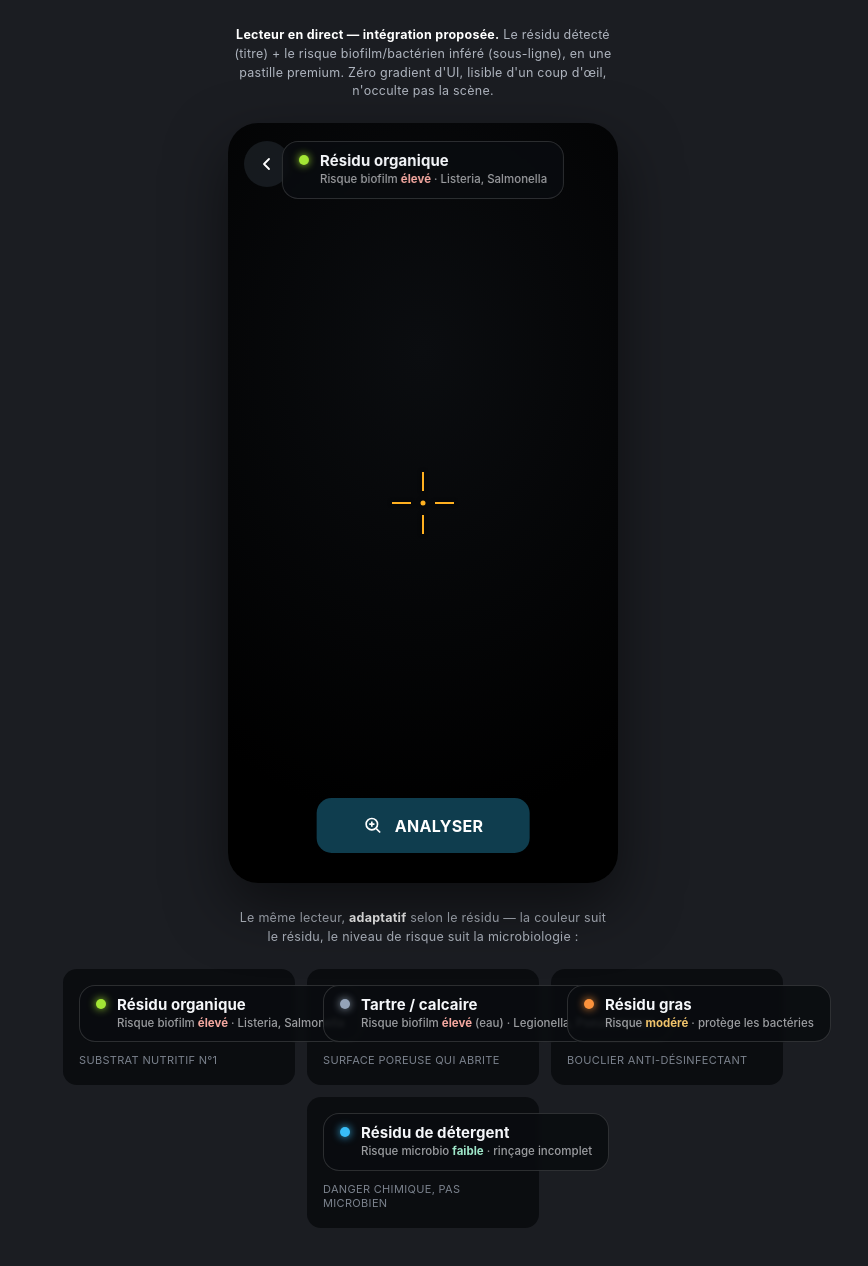
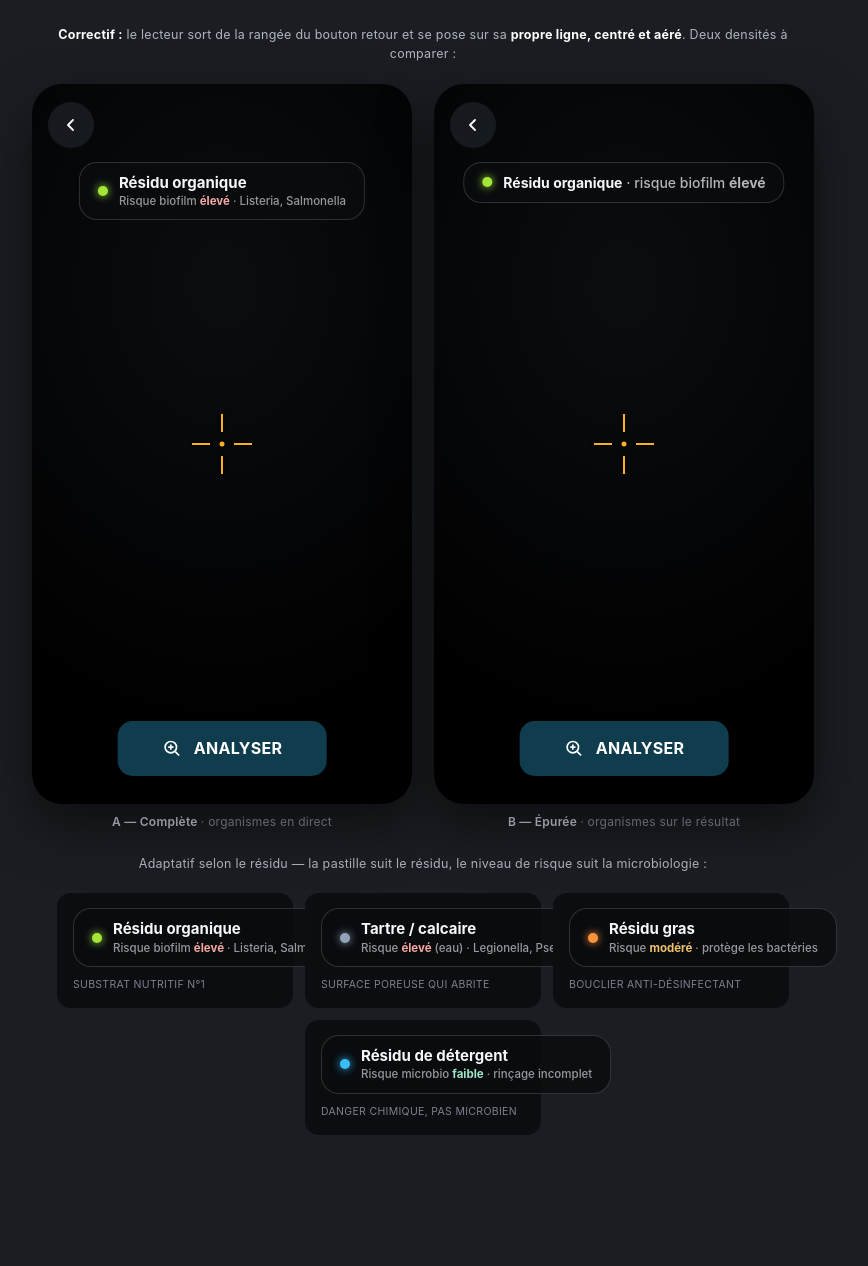
Before and after one commit to Lamiralx/Lucens-IA, a website: page preview-lv-readout.html in a window 1280 px wide. Shown: the whole page, without its empty margins (217-1085 px from the left). After the commit the page ends 1179 px from the top, so only its background shows below. Drawn offline with Linux system fonts and the light colour scheme.

Commit message:
Maquette lecteur LV v2 : lecteur sur sa propre ligne centree + comparaison densites A/B

```diff
--- a/preview-lv-readout.html
+++ b/preview-lv-readout.html
@@ -2,98 +2,89 @@
 <html lang="fr"><head><meta charset="utf-8">
 <meta name="viewport" content="width=device-width, initial-scale=1">
 <style>
-  :root{
-    --font:-apple-system,BlinkMacSystemFont,"Segoe UI",Roboto,Helvetica,Arial,sans-serif;
-    --accent:#0F3D4E; --ink:#F5F7FA;
-  }
+  :root{--font:-apple-system,BlinkMacSystemFont,"Segoe UI",Roboto,Helvetica,Arial,sans-serif;--accent:#0F3D4E;--ink:#F5F7FA}
   *{box-sizing:border-box;margin:0;padding:0}
-  body{font-family:var(--font);background:#1b1d22;display:flex;flex-direction:column;align-items:center;gap:22px;padding:26px 0 40px}
-  .cap{color:#aeb4be;font-size:12.5px;letter-spacing:.02em;text-align:center;max-width:380px;line-height:1.5}
+  body{font-family:var(--font);background:#1b1d22;display:flex;flex-direction:column;align-items:center;gap:20px;padding:26px 14px 44px}
+  .cap{color:#aeb4be;font-size:12.5px;letter-spacing:.02em;text-align:center;max-width:760px;line-height:1.5}
   .cap b{color:#fff}
+  .row{display:flex;gap:22px;flex-wrap:wrap;justify-content:center}
+  .col{display:flex;flex-direction:column;align-items:center;gap:10px}
+  .tag{color:#cfd5de;font-size:12px;font-weight:600;letter-spacing:.02em}
+  .tag span{color:#8a9098;font-weight:400}
 
-  /* ===== Live View (caméra sombre) ===== */
-  .lv{position:relative;width:390px;height:760px;background:radial-gradient(120% 80% at 50% 30%,#0b0d10 0%,#000 78%);border-radius:30px;overflow:hidden;box-shadow:0 24px 60px rgba(0,0,0,.5)}
-  /* (le gradient ci-dessus = juste le rendu sombre de la caméra réelle, pas un élément d'UI) */
+  .lv{position:relative;width:380px;height:720px;background:radial-gradient(120% 80% at 50% 28%,#0b0d10 0%,#000 78%);border-radius:30px;overflow:hidden;box-shadow:0 22px 54px rgba(0,0,0,.5)}
 
-  /* bouton retour flottant */
   .back{position:absolute;top:18px;left:16px;width:46px;height:46px;border-radius:50%;background:rgba(28,32,38,.78);display:flex;align-items:center;justify-content:center}
   .back svg{width:20px;height:20px;stroke:#fff;stroke-width:1.8;fill:none;stroke-linecap:round;stroke-linejoin:round}
 
-  /* ===== LECTEUR EN DIRECT (la pièce maîtresse) ===== */
-  .readout{position:absolute;top:18px;left:50%;transform:translateX(-50%);
-    display:inline-flex;align-items:center;gap:11px;
-    padding:10px 16px 11px;max-width:300px;
-    background:rgba(10,12,16,.86);border:1px solid rgba(255,255,255,.14);
-    border-radius:16px;-webkit-backdrop-filter:blur(2px);backdrop-filter:blur(2px)}
-  .dot{flex:0 0 auto;width:10px;height:10px;border-radius:50%;background:var(--c);box-shadow:0 0 9px var(--c);margin-top:3px;align-self:flex-start}
+  /* ===== LECTEUR : sur sa PROPRE ligne, centré, aéré ===== */
+  .readout{position:absolute;top:78px;left:50%;transform:translateX(-50%);
+    display:inline-flex;align-items:center;gap:11px;padding:11px 18px;max-width:330px;
+    background:rgba(10,12,16,.85);border:1px solid rgba(255,255,255,.15);border-radius:18px}
+  .dot{flex:0 0 auto;width:10px;height:10px;border-radius:50%;background:var(--c);box-shadow:0 0 9px var(--c)}
   .rt{display:flex;flex-direction:column;min-width:0}
-  .residue{font-size:15px;font-weight:650;color:var(--ink);letter-spacing:.005em;line-height:1.15}
-  .risk{font-size:11.5px;font-weight:500;color:rgba(245,247,250,.62);margin-top:3px;line-height:1.25;white-space:nowrap;overflow:hidden;text-overflow:ellipsis}
-  .risk .lvl{font-weight:650}
-  .risk.high  .lvl{color:#F4A8A0}
-  .risk.mid   .lvl{color:#F0C36B}
-  .risk.low   .lvl{color:#9FE6C9}
+  .residue{font-size:15px;font-weight:650;color:var(--ink);line-height:1.15}
+  .risk{font-size:11.5px;font-weight:500;color:rgba(245,247,250,.6);margin-top:3px;line-height:1.25;white-space:nowrap}
+  .lvl{font-weight:650}
+  .high .lvl{color:#F4A8A0}.mid .lvl{color:#F0C36B}.low .lvl{color:#9FE6C9}
+  /* variante 1 ligne */
+  .readout.one .dot{margin:0}
+  .oneline{font-size:14px;font-weight:500;color:rgba(245,247,250,.72);white-space:nowrap}
+  .oneline b{font-weight:650;color:var(--ink)}
 
-  /* réticule centré (croix ambre + point) */
-  .ret{position:absolute;top:50%;left:50%;transform:translate(-50%,-50%);width:62px;height:62px;filter:drop-shadow(0 0 2px rgba(0,0,0,.9))}
-  .ret::before,.ret::after{content:"";position:absolute;background:linear-gradient(var(--d,to bottom),#FFB020 0 30%,transparent 30% 70%,#FFB020 70% 100%)}
-  .ret::before{left:50%;top:0;width:2px;height:100%;transform:translateX(-50%)}
-  .ret::after{top:50%;left:0;height:2px;width:100%;transform:translateY(-50%);background:linear-gradient(to right,#FFB020 0 30%,transparent 30% 70%,#FFB020 70% 100%)}
+  .ret{position:absolute;top:50%;left:50%;transform:translate(-50%,-50%);width:60px;height:60px;filter:drop-shadow(0 0 2px rgba(0,0,0,.9))}
+  .ret::before{content:"";position:absolute;left:50%;top:0;width:2px;height:100%;transform:translateX(-50%);background:linear-gradient(to bottom,#FFB020 0 30%,transparent 30% 70%,#FFB020 70% 100%)}
+  .ret::after{content:"";position:absolute;top:50%;left:0;height:2px;width:100%;transform:translateY(-50%);background:linear-gradient(to right,#FFB020 0 30%,transparent 30% 70%,#FFB020 70% 100%)}
   .ret i{position:absolute;top:50%;left:50%;width:5px;height:5px;border-radius:50%;background:#FFB020;transform:translate(-50%,-50%)}
 
-  /* bouton analyser */
-  .shoot{position:absolute;left:50%;bottom:30px;transform:translateX(-50%);display:inline-flex;align-items:center;gap:11px;
-    background:var(--accent);color:#fff;font-weight:650;font-size:16px;letter-spacing:.02em;
-    padding:17px 46px;border-radius:15px}
+  .shoot{position:absolute;left:50%;bottom:28px;transform:translateX(-50%);display:inline-flex;align-items:center;gap:11px;background:var(--accent);color:#fff;font-weight:650;font-size:16px;letter-spacing:.02em;padding:17px 44px;border-radius:15px}
   .shoot svg{width:21px;height:21px;stroke:#fff;stroke-width:1.9;fill:none}
 
-  /* ===== bande comparative des états ===== */
-  .strip{display:flex;flex-wrap:wrap;gap:12px;justify-content:center;max-width:760px}
-  .mini{background:#0b0d10;border-radius:14px;padding:16px 16px 18px;width:232px}
-  .mini .readout{position:static;transform:none;max-width:none;display:inline-flex}
-  .mini .ml{color:#7b828d;font-size:11px;margin-top:11px;letter-spacing:.03em;text-transform:uppercase}
+  .strip{display:flex;flex-wrap:wrap;gap:12px;justify-content:center;max-width:780px}
+  .mini{background:#0b0d10;border-radius:14px;padding:15px 16px 17px;width:236px}
+  .mini .readout{position:static;transform:none;max-width:none}
+  .ml{color:#7b828d;font-size:10.5px;margin-top:11px;letter-spacing:.03em;text-transform:uppercase}
 </style></head>
 <body>
 
-  <div class="cap"><b>Lecteur en direct — intégration proposée.</b> Le résidu détecté (titre) + le risque biofilm/bactérien inféré (sous-ligne), en une pastille premium. Zéro gradient d'UI, lisible d'un coup d'œil, n'occulte pas la scène.</div>
+  <div class="cap"><b>Correctif :</b> le lecteur sort de la rangée du bouton retour et se pose sur sa <b>propre ligne, centré et aéré</b>. Deux densités à comparer :</div>
 
-  <!-- HERO : Live View avec lecteur (résidu organique) -->
-  <div class="lv">
-    <div class="back"><svg viewBox="0 0 20 20"><path d="M12 15 L7 10 L12 5"/></svg></div>
-
-    <div class="readout">
-      <span class="dot" style="--c:#A3E635"></span>
-      <div class="rt">
-        <div class="residue">Résidu organique</div>
-        <div class="risk high">Risque biofilm <span class="lvl">élevé</span> · Listeria, Salmonella</div>
+  <div class="row">
+    <!-- A : complète (organismes en direct) -->
+    <div class="col">
+      <div class="lv">
+        <div class="back"><svg viewBox="0 0 20 20"><path d="M12 15 L7 10 L12 5"/></svg></div>
+        <div class="readout high">
+          <span class="dot" style="--c:#A3E635"></span>
+          <div class="rt"><div class="residue">Résidu organique</div><div class="risk high">Risque biofilm <span class="lvl">élevé</span> · Listeria, Salmonella</div></div>
+        </div>
+        <div class="ret"><i></i></div>
+        <div class="shoot"><svg viewBox="0 0 24 24"><circle cx="10.5" cy="10.5" r="6.5"/><path d="M15.5 15.5 L20 20"/><path d="M10.5 7.5 V13.5 M7.5 10.5 H13.5"/></svg> ANALYSER</div>
       </div>
+      <div class="tag">A — Complète <span>· organismes en direct</span></div>
     </div>
 
-    <div class="ret"><i></i></div>
-
-    <div class="shoot"><svg viewBox="0 0 24 24"><circle cx="10.5" cy="10.5" r="6.5"/><path d="M15.5 15.5 L20 20"/><path d="M10.5 7.5 V13.5 M7.5 10.5 H13.5"/></svg> ANALYSER</div>
-  </div>
-
-  <div class="cap" style="margin-top:4px">Le même lecteur, <b>adaptatif</b> selon le résidu — la couleur suit le résidu, le niveau de risque suit la microbiologie :</div>
-
-  <!-- BANDE : les 4 états -->
-  <div class="strip">
-    <div class="mini">
-      <div class="readout"><span class="dot" style="--c:#A3E635"></span><div class="rt"><div class="residue">Résidu organique</div><div class="risk high">Risque biofilm <span class="lvl">élevé</span> · Listeria, Salmonella</div></div></div>
-      <div class="ml">Substrat nutritif n°1</div>
-    </div>
-    <div class="mini">
-      <div class="readout"><span class="dot" style="--c:#94A3B8"></span><div class="rt"><div class="residue">Tartre / calcaire</div><div class="risk high">Risque biofilm <span class="lvl">élevé</span> (eau) · Legionella, Pseudomonas</div></div></div>
-      <div class="ml">Surface poreuse qui abrite</div>
-    </div>
-    <div class="mini">
-      <div class="readout"><span class="dot" style="--c:#FB923C"></span><div class="rt"><div class="residue">Résidu gras</div><div class="risk mid">Risque <span class="lvl">modéré</span> · protège les bactéries</div></div></div>
-      <div class="ml">Bouclier anti-désinfectant</div>
-    </div>
-    <div class="mini">
-      <div class="readout"><span class="dot" style="--c:#38BDF8"></span><div class="rt"><div class="residue">Résidu de détergent</div><div class="risk low">Risque microbio <span class="lvl">faible</span> · rinçage incomplet</div></div></div>
-      <div class="ml">Danger chimique, pas microbien</div>
+    <!-- B : épurée (organismes sur le résultat) -->
+    <div class="col">
+      <div class="lv">
+        <div class="back"><svg viewBox="0 0 20 20"><path d="M12 15 L7 10 L12 5"/></svg></div>
+        <div class="readout one">
+          <span class="dot" style="--c:#A3E635"></span>
+          <span class="oneline"><b>Résidu organique</b> · risque biofilm <span class="lvl high">élevé</span></span>
+        </div>
+        <div class="ret"><i></i></div>
+        <div class="shoot"><svg viewBox="0 0 24 24"><circle cx="10.5" cy="10.5" r="6.5"/><path d="M15.5 15.5 L20 20"/><path d="M10.5 7.5 V13.5 M7.5 10.5 H13.5"/></svg> ANALYSER</div>
+      </div>
+      <div class="tag">B — Épurée <span>· organismes sur le résultat</span></div>
     </div>
   </div>
 
+  <div class="cap" style="margin-top:6px">Adaptatif selon le résidu — la pastille suit le résidu, le niveau de risque suit la microbiologie :</div>
+  <div class="strip">
+    <div class="mini"><div class="readout high"><span class="dot" style="--c:#A3E635"></span><div class="rt"><div class="residue">Résidu organique</div><div class="risk high">Risque biofilm <span class="lvl">élevé</span> · Listeria, Salmonella</div></div></div><div class="ml">Substrat nutritif n°1</div></div>
+    <div class="mini"><div class="readout high"><span class="dot" style="--c:#94A3B8"></span><div class="rt"><div class="residue">Tartre / calcaire</div><div class="risk high">Risque <span class="lvl">élevé</span> (eau) · Legionella, Pseudomonas</div></div></div><div class="ml">Surface poreuse qui abrite</div></div>
+    <div class="mini"><div class="readout mid"><span class="dot" style="--c:#FB923C"></span><div class="rt"><div class="residue">Résidu gras</div><div class="risk mid">Risque <span class="lvl">modéré</span> · protège les bactéries</div></div></div><div class="ml">Bouclier anti-désinfectant</div></div>
+    <div class="mini"><div class="readout low"><span class="dot" style="--c:#38BDF8"></span><div class="rt"><div class="residue">Résidu de détergent</div><div class="risk low">Risque microbio <span class="lvl">faible</span> · rinçage incomplet</div></div></div><div class="ml">Danger chimique, pas microbien</div></div>
+  </div>
+
 </body></html>
```
